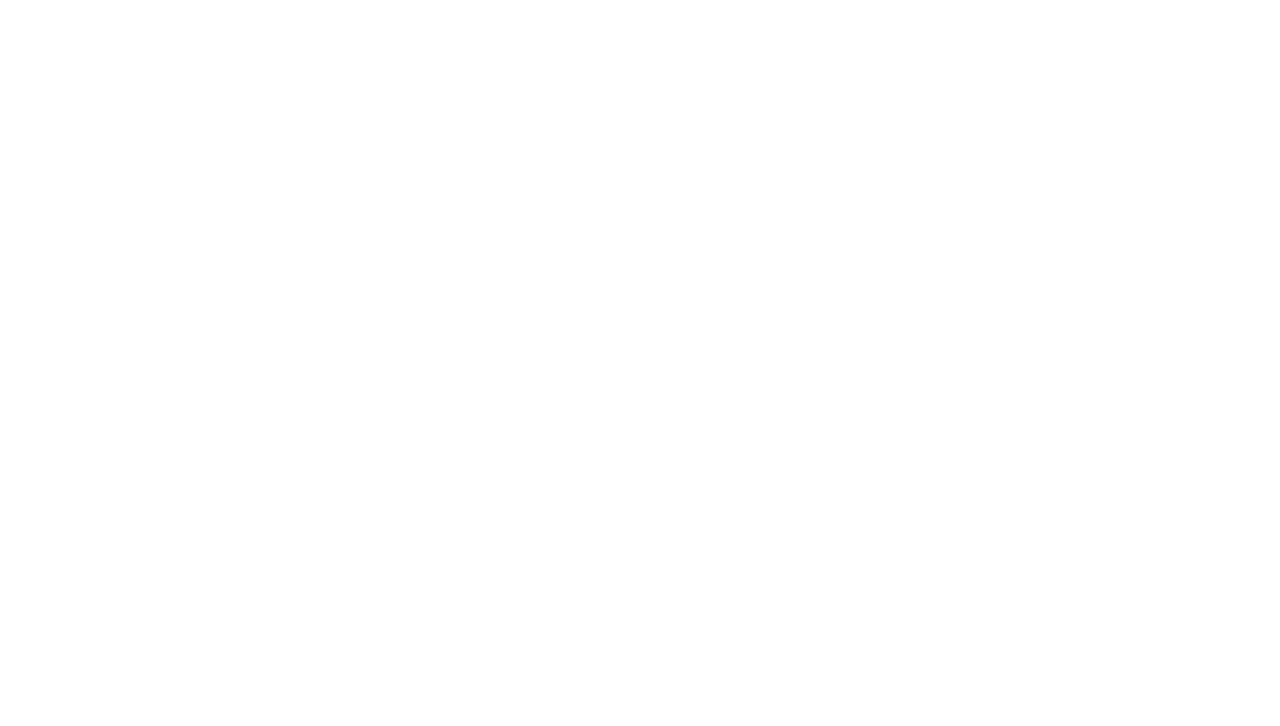
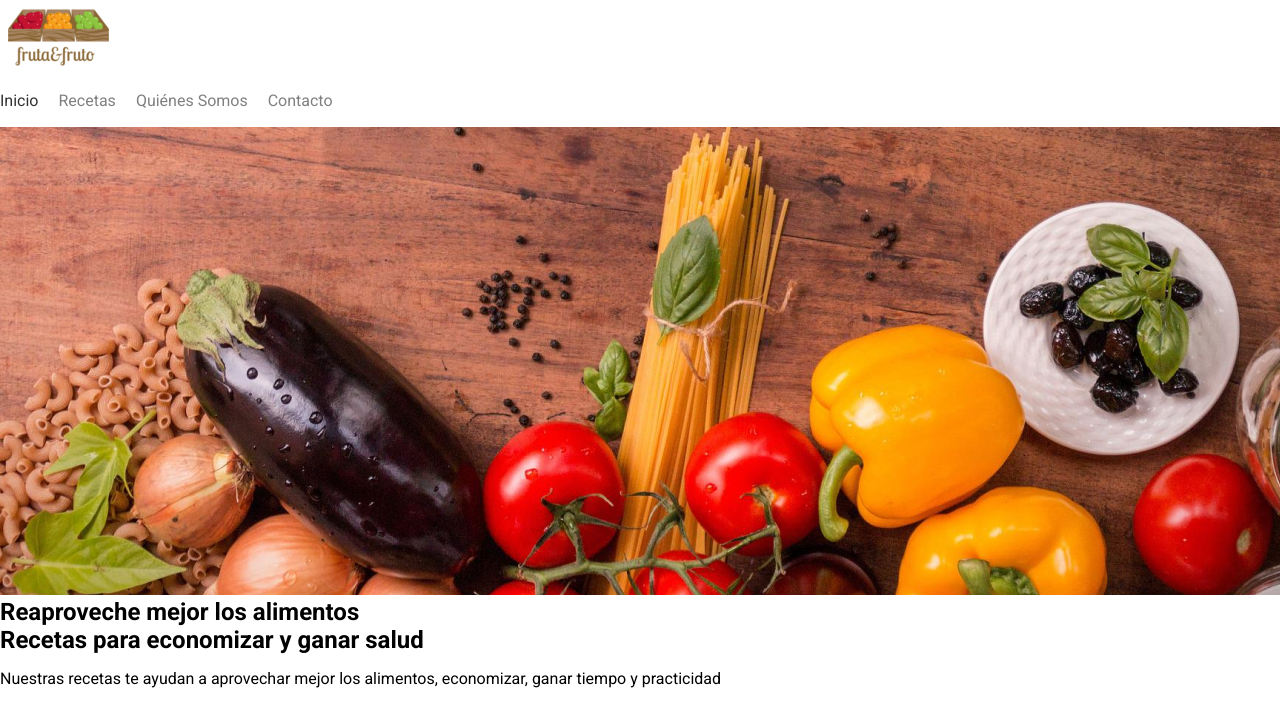
Before and after one commit to natalyq1/ArquitecturaCSS, a plain HTML site: page index.html in a window 1280 px wide. Drawn offline with Linux system fonts and the light colour scheme.

Commit message:
index set up with menu section with styles

```diff
--- /dev/null
+++ b/assets/css/menu/menu-item.css
@@ -0,0 +1,3 @@
+.menu__item{
+    list-style: none;
+}
--- /dev/null
+++ b/assets/css/menu/menu-link.css
@@ -0,0 +1,13 @@
+.menu__link{
+    color: #808080;
+    margin-right: 1.25rem;
+    text-decoration: none;
+}
+.menu__link:hover{
+    text-decoration: underline;
+}
+.menu__link--activo{
+    margin-right: 1.25rem;
+    text-decoration: none;
+    color: #333333;
+}
--- /dev/null
+++ b/assets/css/menu/menu-lista.css
@@ -0,0 +1,3 @@
+.menu__lista{
+    display: flex;
+}
--- a/index.html
+++ b/index.html
@@ -6,10 +6,47 @@
     <meta name="viewport" content="width=device-width, initial-scale=1.0">
     <title>Fruta & Fruto</title>
     <link href="https://fonts.googleapis.com/css?family=Pacifico|Roboto:100,300,400,500,700,900" rel="stylesheet" />
+
     <link href="./assets/css/normalize.css" rel="stylesheet" />
     <link href="./assets/css/reset.css" rel="stylesheet" />
+    <link rel="stylesheet" href="assets/css/cabecera.css">
+    <link rel="stylesheet" href="assets/css/menu/menu-lista.css">
+    <link rel="stylesheet" href="assets/css/menu/menu-item.css">
+    <link rel="stylesheet" href="assets/css/menu/menu-link.css">
+
+    <link rel="stylesheet" href="assets/css/banner/banner.css">
+    <link rel="stylesheet" href="assets/css/banner/banner-imagen.css">
+    <link rel="stylesheet" href="assets/css/banner/banner-titulo.css">
+
+    <link rel="stylesheet" href="assets/css/sobre/sobre.css">
+    <link rel="stylesheet" href="assets/css/sobre/sobre-titulo.css">
+    <link rel="stylesheet" href="assets/css/sobre/sobre-descripcion.css">
+
 </head>
     <body>
+        <header class="cabecera">
+            <img class="logo" src="assets/img/logo.jpg" alt="Logo frutayfruto">
+            <nav class="menu">
+                <ul class="menu__lista">
+                    <li class="menu__item"><a class="menu__link--activo" href="">Inicio</a></li>
+                    <li class="menu__item"><a class="menu__link" href="">Recetas</a></li>
+                    <li class="menu__item"><a class="menu__link" href="">Quiénes Somos</a></li>
+                    <li class="menu__item"><a class="menu__link" href="">Contacto</a></li>
+                </ul>
+            </nav>
+        </header>
+
+
+        <section class="banner">
+            <img src="assets/img/banner.png" alt="Banner" class="banner__imagen">
+            <h2 class="banner__titulo">Reaproveche mejor los alimentos</h2>
+        </section>
+
+
+        <section class="sobre">
+            <h2 class="sobre__titulo">Recetas para economizar y ganar salud</h2>
+            <p class="sobre__descripcion">Nuestras recetas te ayudan a aprovechar mejor los alimentos, economizar, ganar tiempo y practicidad</p>
+        </section>
 
     </body>
 </html>
```
Also changed, not shown: teoria.txt (added).
